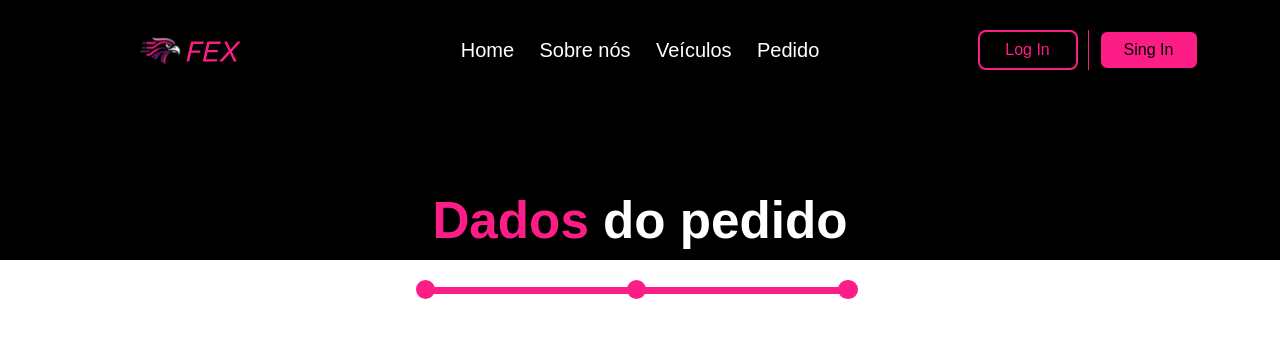
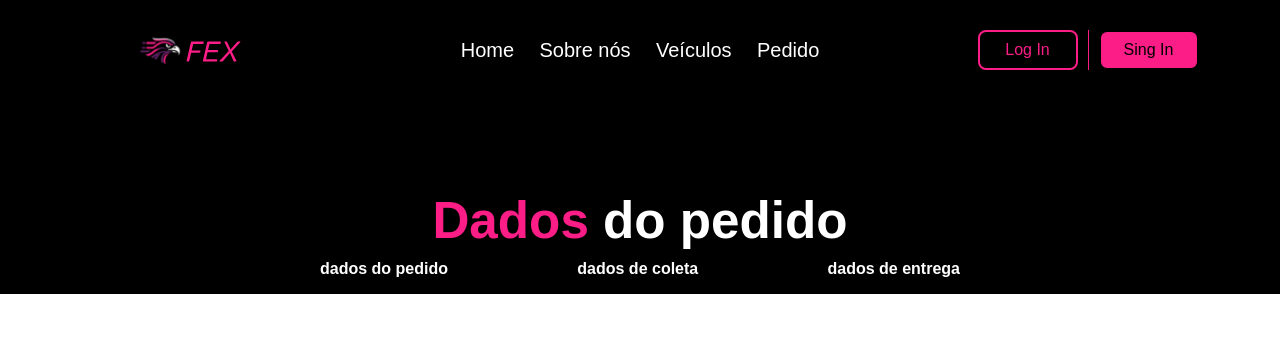
Before and after one commit to jonatasperaza/FrontEnd, a Vue app: page /make-order in a window 1280 px wide. Shown: the top 338 px of the page. Built offline with nearby package versions, Linux system fonts and the light colour scheme; a web font is replaced by a local one.

Commit message:
CHORE: Update OrderProgressLine component layout and styles [REFS: #56]

```diff
--- a/src/components/order/orderProgress/OrderProgressLine.vue
+++ b/src/components/order/orderProgress/OrderProgressLine.vue
@@ -1,22 +1,19 @@
-<script setup>
-</script>
+<script setup></script>
 <template>
   <section>
+    <div class="container">
       <div>
-            <ol class="progress" data-steps="3">
-                <li class="done">
-                    <span class="step"></span>
-
-                </li>
-                <li class="done">
-                    <span class="step"></span>
-
-                </li>
-                <li class="active">
-                    <span class="step"></span>
-
-                </li>
-            </ol>
+        <div class="circle"></div>
+        <span></span>
+        <div class="circle"></div>
+        <span></span>
+        <div class="circle"></div>
+      </div>
+      <div class="container-title">
+        <h2>dados do pedido</h2>
+        <h2>dados de coleta</h2>
+        <h2>dados de entrega</h2>
+      </div>
     </div>
   </section>
 </template>
@@ -27,129 +24,26 @@ section {
   align-items: center;
   justify-content: center;
   width: 100%;
+  background-color: main.$standard-black;
+
+  .container {
+    width: 50%;
+
+    .container-title {
+      display: flex;
+      justify-content: space-between;
+      align-items: center;
+      margin-bottom: 1rem;
+
+      h2 {
+        color: main.$standard-white;
+        font-size: 1rem;
       }
-
-div {
-    width: 50%;
     }
-/* Progress Tracker v2 */
-
-ol.progress[data-steps="2"] li {
-    width: 49%;
+    h2 {
+      color: main.$standard-white;
+      font-size: 1rem;
     }
-
-ol.progress[data-steps="3"] li {
-    width: 33%;
   }
-
-ol.progress[data-steps="4"] li {
-    width: 24%;
-}
-
-ol.progress[data-steps="5"] li {
-    width: 19%;
-}
-
-ol.progress[data-steps="6"] li {
-    width: 16%;
-}
-
-ol.progress[data-steps="7"] li {
-    width: 14%;
-}
-
-ol.progress[data-steps="8"] li {
-    width: 12%;
-}
-
-ol.progress[data-steps="9"] li {
-    width: 11%;
-}
-
-.progress {
-    width: 100%;
-    list-style: none;
-    list-style-image: none;
-    margin: 20px 0 20px 0;
-    padding: 0;
-}
-
-.progress li {
-    float: left;
-    text-align: center;
-    position: relative;
-}
-
-.progress .name {
-    display: block;
-    text-align: center;
-    color: black;
-    opacity: 0.3;
-}
-
-.progress .step {
-    color: black;
-    border: 3px solid silver;
-    background-color: silver;
-    border-radius: 50%;
-    line-height: 1.2;
-    width: 1.2em;
-    height: 1.2em;
-    display: inline-block;
-    z-index: 0;
-}
-
-.progress .step span {
-    opacity: 0.3;
-}
-
-.progress .active .name,
-.progress .active .step span {
-    opacity: 1;
-}
-
-.progress .step:before {
-    content: "";
-    display: block;
-    background-color: silver;
-    height: 0.4em;
-    width: 50%;
-    position: absolute;
-    bottom: 0.6em;
-    left: 0;
-    z-index: -1;
-}
-
-.progress .step:after {
-    content: "";
-    display: block;
-    background-color: silver;
-    height: 0.4em;
-    width: 50%;
-    position: absolute;
-    bottom: 0.6em;
-    right: 0;
-    z-index: -1;
-}
-
-.progress li:first-of-type .step:before {
-    display: none;
-}
-
-.progress li:last-of-type .step:after {
-    display: none;
-}
-
-.progress .done .step,
-.progress .done .step:before,
-.progress .done .step:after,
-.progress .active .step,
-.progress .active .step:before {
-    background-color: main.$standard-pink;
-}
-
-.progress .done .step,
-.progress .active .step {
-    border: 3px solid main.$standard-pink;
 }
 </style>
```
Lines whose indentation alone changed are shown as unchanged.
